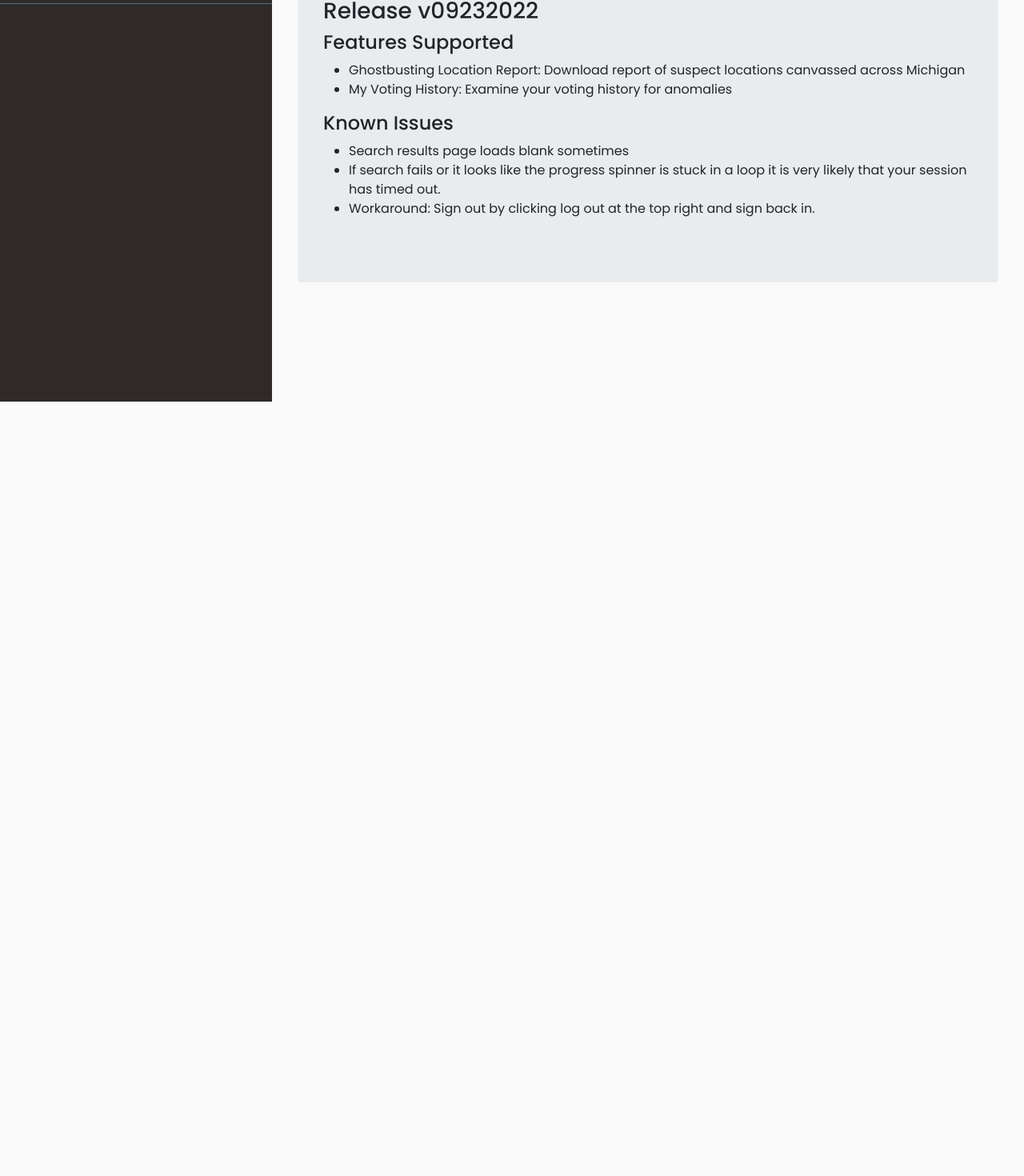
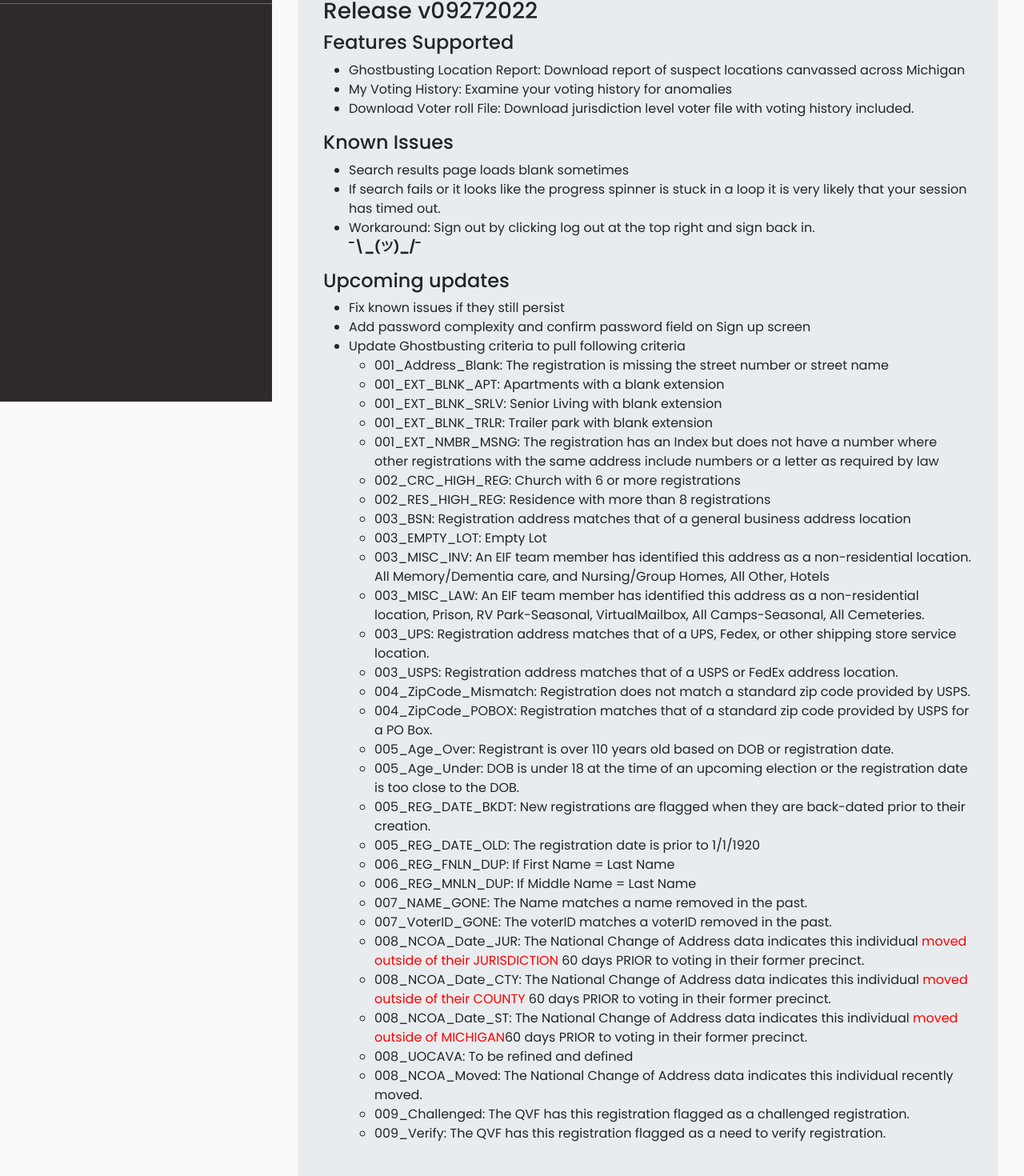
Before and after one commit to timlovesann/eif, a React app in the folder web/: page / in a window 1280 px wide. Shown: the part 298-1768 px from the top of the page at 80% size. Before the commit the page ends 800 px from the top, so only its background shows below. Built offline with nearby package versions, Linux system fonts and the light colour scheme; no server answers.

Commit message:
UI cosmetic

```diff
--- a/web/src/components/card.css
+++ b/web/src/components/card.css
@@ -1,5 +1,5 @@
 .info-card {
-    background-color: darkgoldenrod;
+    background-color: rgb(236, 217, 167);
     color: black;
 }
 .a {
--- a/web/src/components/home.component.js
+++ b/web/src/components/home.component.js
@@ -34,17 +34,58 @@ export default class Home extends Component {
       <>
       <div className="container">
         <header className="jumbotron">
-          <h3>Release v09232022</h3>
+          <h3>Release v09272022</h3>
           <h4>Features Supported</h4>
           <ul>
             <li>Ghostbusting Location Report: Download report of suspect locations canvassed across Michigan</li>
             <li>My Voting History: Examine your voting history for anomalies</li>
+            <li>Download Voter roll File: Download jurisdiction level voter file with voting history included.</li>
           </ul>
           <h4>Known Issues</h4>
           <ul>
             <li>Search results page loads blank sometimes</li>
             <li>If search fails or it looks like the progress spinner is stuck in a loop it is very likely that your session has timed out.</li>
             <li>Workaround: Sign out by clicking log out at the top right and sign back in.</li>
+            <b>¯\_(ツ)_/¯</b>
+          </ul>
+          <h4>Upcoming updates</h4>
+          <ul>
+            <li>Fix known issues if they still persist</li>
+            <li>Add password complexity and confirm password field on Sign up screen</li>
+            <li>Update Ghostbusting criteria to pull following criteria
+                <ul>
+                  <li>001_Address_Blank: The registration is missing the street number or street name</li>
+                  <li>001_EXT_BLNK_APT: Apartments with a blank extension</li>
+                  <li>001_EXT_BLNK_SRLV: Senior Living with blank extension</li>
+                  <li>001_EXT_BLNK_TRLR: Trailer park with blank extension</li>
+                  <li>001_EXT_NMBR_MSNG: The registration has an Index but does not have a number where other registrations with the same address include numbers or a letter as required by law </li>
+                  <li>002_CRC_HIGH_REG: Church with 6 or more registrations</li>
+                  <li>002_RES_HIGH_REG: Residence with more than 8 registrations</li>
+                  <li>003_BSN: Registration address matches that of a general business address location</li>
+                  <li>003_EMPTY_LOT: Empty Lot</li>
+                  <li>003_MISC_INV: An EIF team member has identified this address as a non-residential location.  All Memory/Dementia care, and Nursing/Group Homes, All Other, Hotels</li>
+                  <li>003_MISC_LAW: An EIF team member has identified this address as a non-residential location, Prison, RV Park-Seasonal, VirtualMailbox, All Camps-Seasonal, All Cemeteries. </li>
+                  <li>003_UPS: Registration address matches that of a UPS, Fedex, or other shipping store service location.</li>
+                  <li>003_USPS: Registration address matches that of a USPS or FedEx address location.</li>
+                  <li>004_ZipCode_Mismatch: Registration does not match a standard zip code provided by USPS.</li>
+                  <li>004_ZipCode_POBOX: Registration matches that of a standard zip code provided by USPS for a PO Box.</li>
+                  <li>005_Age_Over: Registrant is over 110 years old based on DOB or registration date.</li>
+                  <li>005_Age_Under: DOB is under 18 at the time of an upcoming election or the registration date is too close to the DOB.</li>
+                  <li>005_REG_DATE_BKDT: New registrations are flagged when they are back-dated prior to their creation.</li>
+                  <li>005_REG_DATE_OLD: The registration date is prior to 1/1/1920</li>
+                  <li>006_REG_FNLN_DUP: If First Name = Last Name</li>
+                  <li>006_REG_MNLN_DUP: If Middle Name = Last Name</li>
+                  <li>007_NAME_GONE: The Name matches a name removed in the past.</li>
+                  <li>007_VoterID_GONE: The voterID matches a voterID removed in the past.</li>
+                  <li>008_NCOA_Date_JUR: The National Change of Address data indicates this individual <font color="red">moved outside of their JURISDICTION</font> 60 days PRIOR to voting in their former precinct.</li>
+                  <li>008_NCOA_Date_CTY: The National Change of Address data indicates this individual <font color="red">moved outside of their COUNTY</font> 60 days PRIOR to voting in their former precinct.</li>
+                  <li>008_NCOA_Date_ST: The National Change of Address data indicates this individual <font color="red">moved outside of MICHIGAN</font>60 days PRIOR to voting in their former precinct.</li>
+                  <li>008_UOCAVA: To be refined and defined</li>
+                  <li>008_NCOA_Moved: The National Change of Address data indicates this individual recently moved.</li>
+                  <li>009_Challenged: The QVF has this registration flagged as a challenged registration.</li>
+                  <li>009_Verify: The QVF has this registration flagged as a need to verify registration.</li>
+                </ul>
+            </li>
           </ul>
         </header>
       </div>
```
Also changed, not shown: 6 other files (tests, documents, lock files or other folders).
